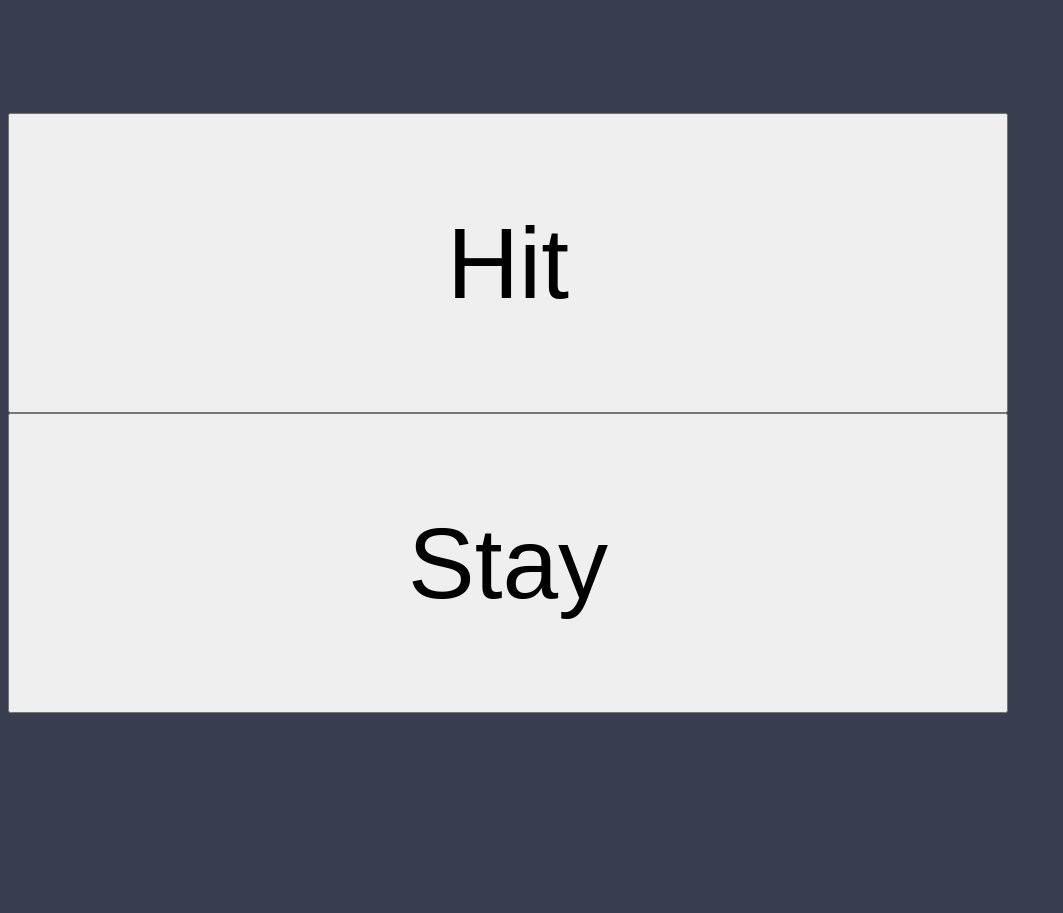
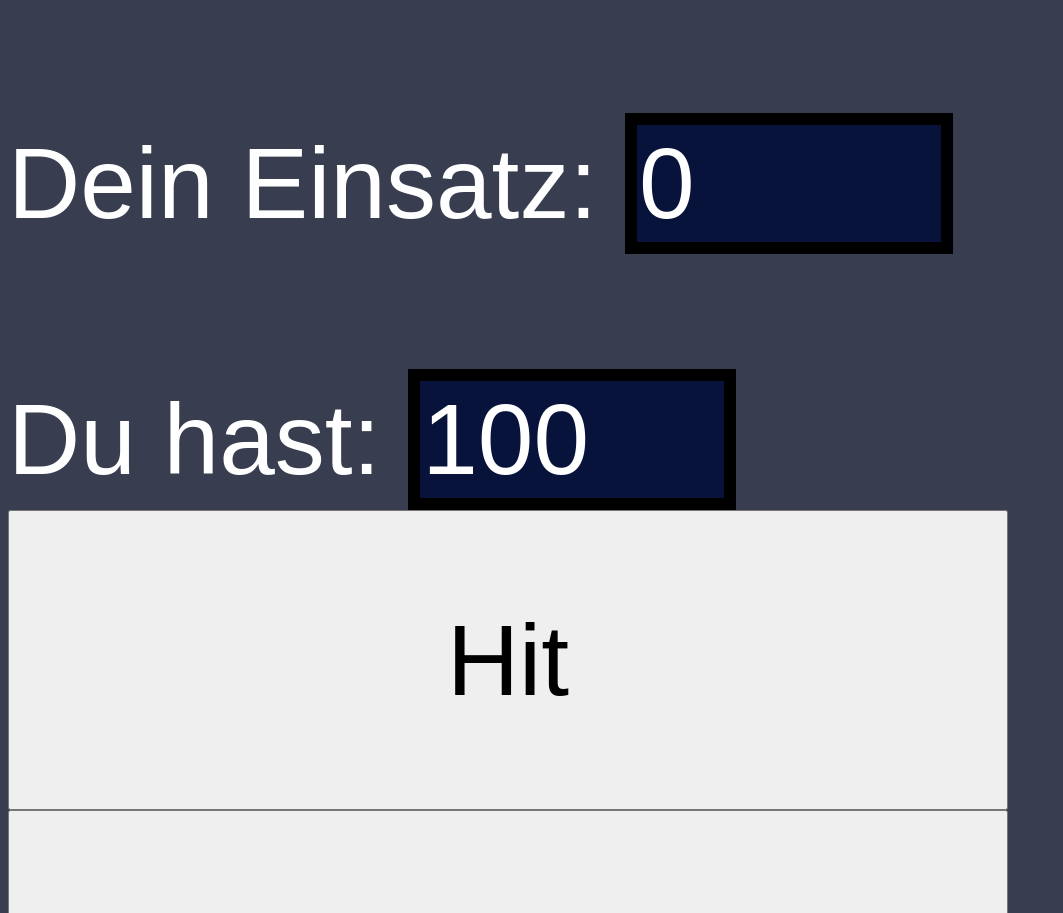
Before and after one commit to IHaveNooIdeaWhatIamDoing/WebBlackJack, a plain HTML site: page index.html in a window 1280 px wide. Shown: the part 2267-3180 px from the top of the page, without its empty margins (0-1063 px from the left). Before the commit the page ends 2988 px from the top, so only its background shows below. Drawn offline with Linux system fonts and the light colour scheme.

Commit message:
Dies und das

```diff
--- a/index.html
+++ b/index.html
@@ -19,6 +19,14 @@
     <div id="PlayerValue">0</div>
     <div id="PlayerCardsDiv"></div>
     <br>
+    Dein Einsatz:
+    <input type="number" id="PlayerBet" value="0" step="10" min="0">
+    <br>
+    <br>
+    Du hast:
+
+    <input type="number" id="PlayerMoney" value="100" readonly >
+    &nbsp;&nbsp;&nbsp;&nbsp;&nbsp;&nbsp;&nbsp;&nbsp;&nbsp;
     <input type="button" value="Hit" id="HitButton">
     <input type="button" value="Stay" id="StayButton">
 
--- a/style.css
+++ b/style.css
@@ -19,6 +19,15 @@ input[type="button"]{
     height: 300px;
     font-size: 100px;
 }
+input[type="number"]{
+    width: 300px;
+    font-size: 100px;
+    font-family: Arial, Helvetica, sans-serif; color: white;
+    background-color: #07133b;
+    border: 12px solid;
+    border-color: #000000;
+
+}
 #Result{
     font-size: 100px;
     color: white;
```
